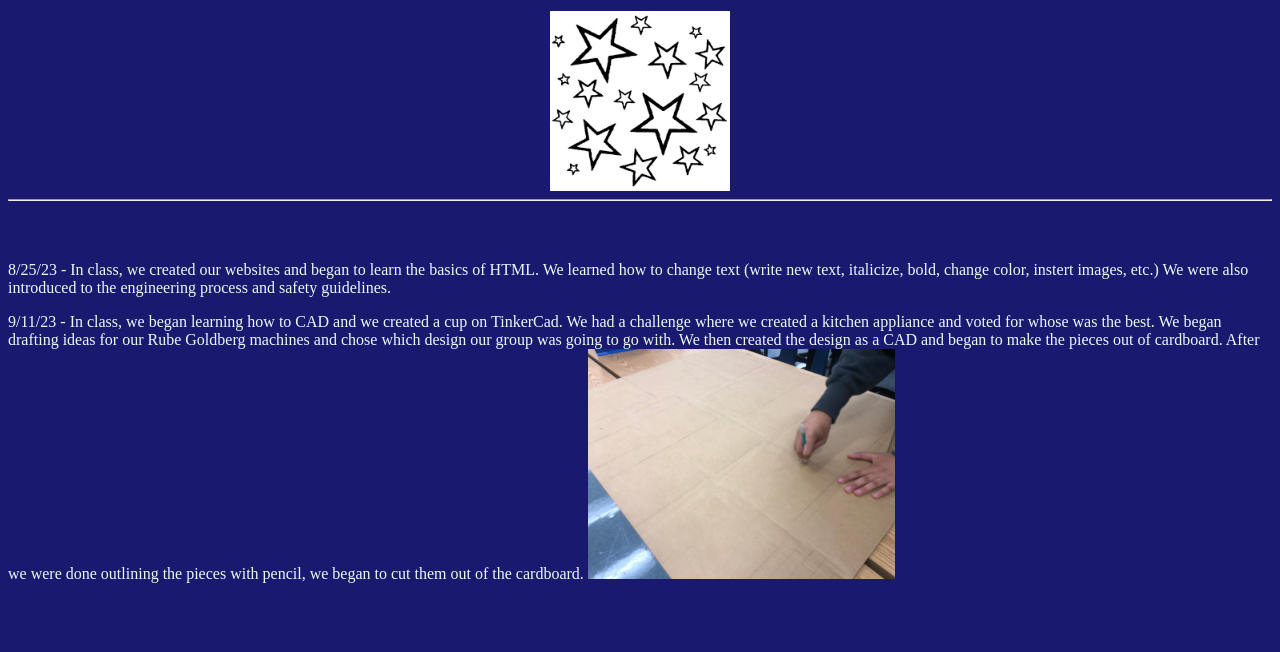
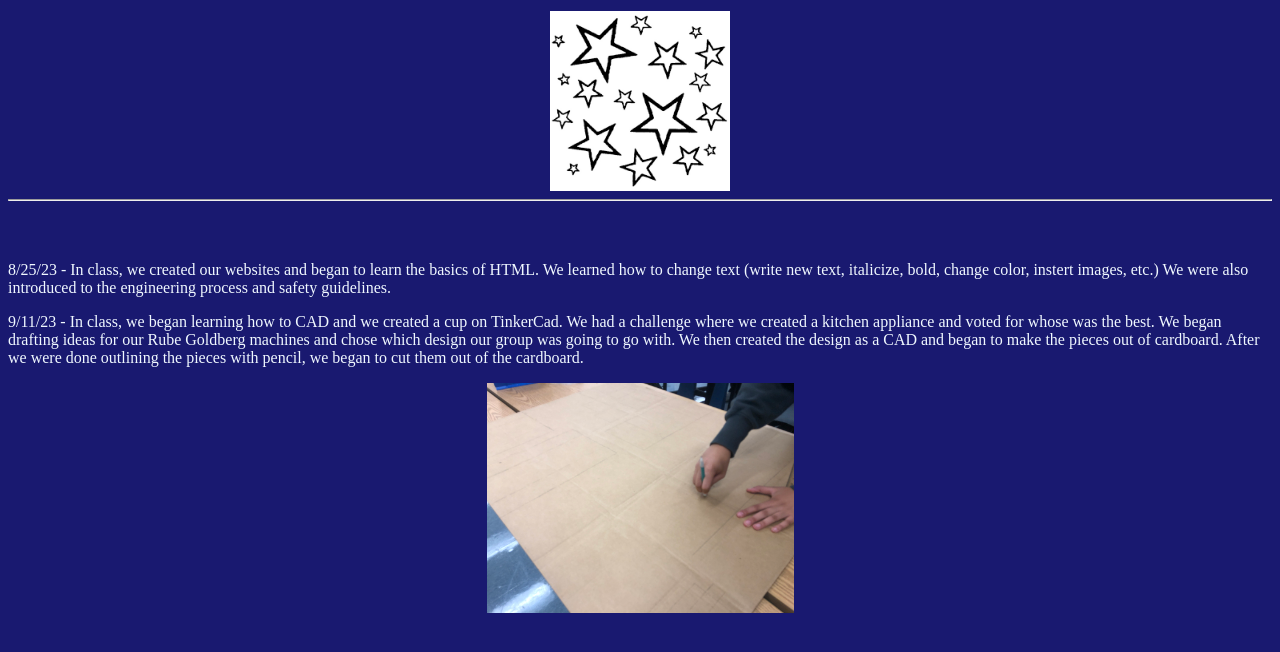
Before and after one commit to aowe5234/Wesite, a plain HTML site: page index.html in a window 1280 px wide. Shown: the part 66-718 px from the top of the page. Drawn offline with Linux system fonts and the light colour scheme.

Commit message:
update 3

```diff
--- a/index.html
+++ b/index.html
@@ -18,7 +18,7 @@
 
         <p><p style="color:AliceBlue;">
             9/11/23 - In class, we began learning how to CAD and we created a cup on TinkerCad. We had a challenge where we created a kitchen appliance and voted for whose was the best. We began drafting ideas for our Rube Goldberg machines and chose which design our group was going to go with. We then created the design as a CAD and began to make the pieces out of cardboard. After we were done outlining the pieces with pencil, we began to cut them out of the cardboard.
-        <img src = "cardboard.jpeg" width="307px" height="230">
+        <center><img src = "cardboard.jpeg" width="307px" height="230"></center>
         </p></p>
     </body>
 </html>
```
